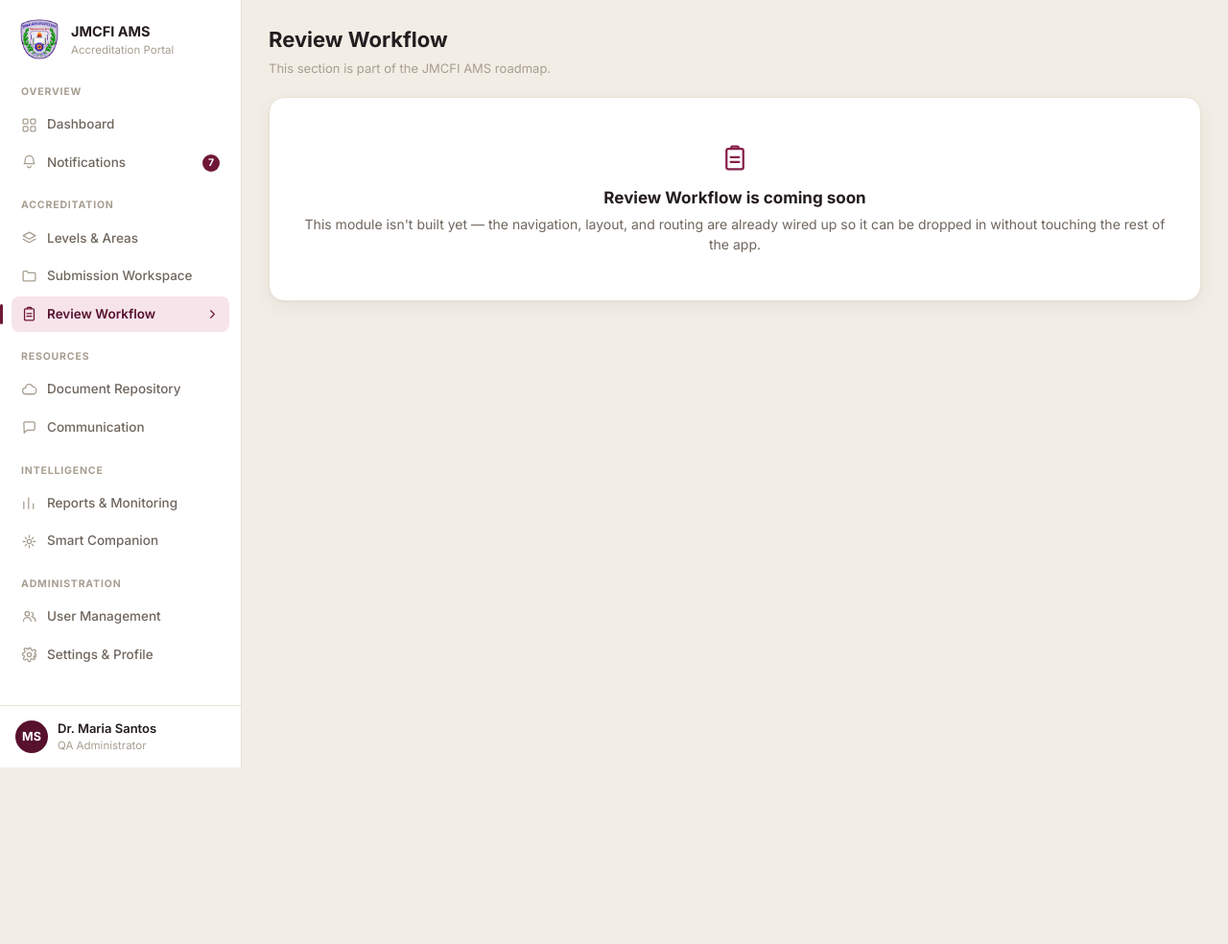
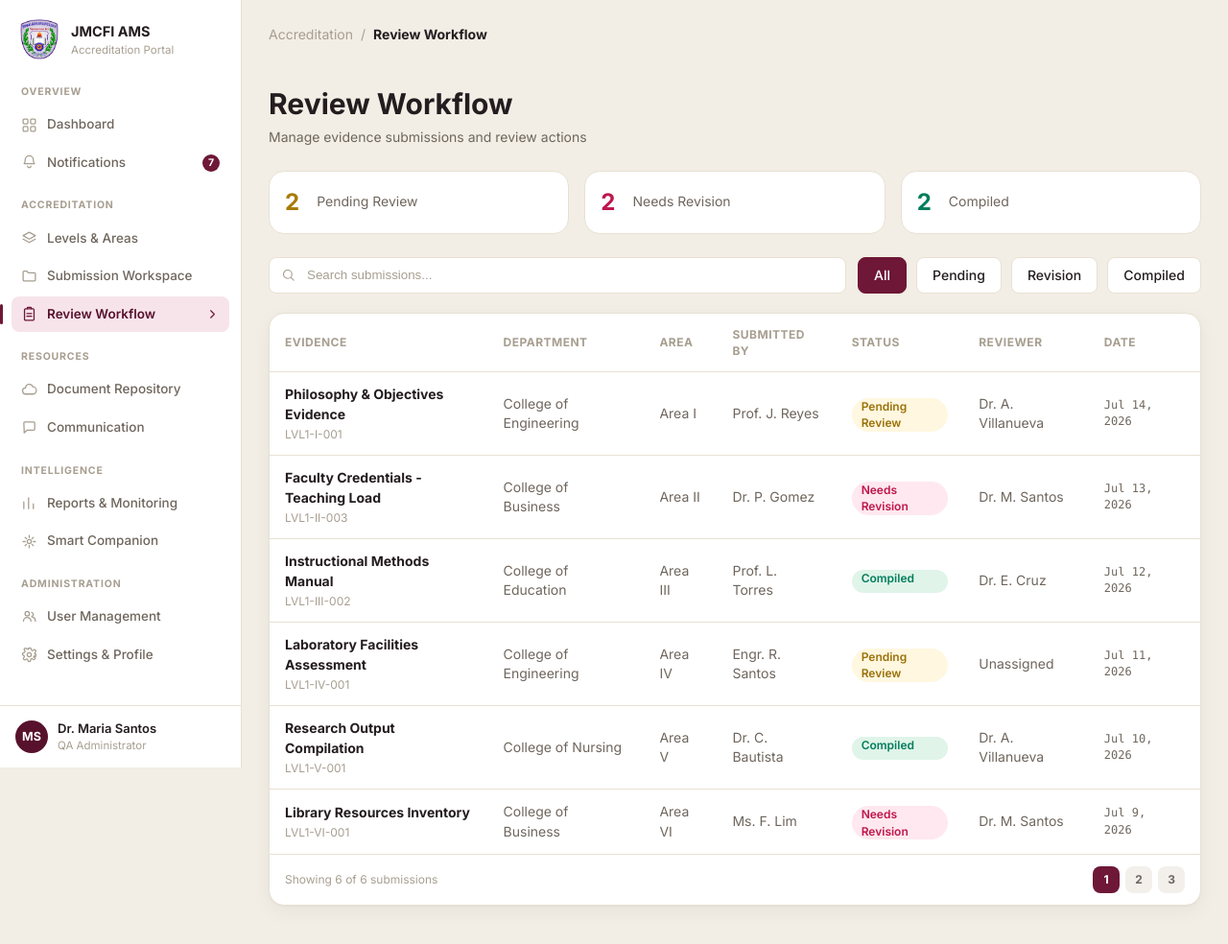
Before and after one commit to Ashhh02/accreditation_management_system, a Django app: page /accreditation/review-workflow/ in a window 1280 px wide. Shown: the whole page at 96% size. Before the commit the page ends 800 px from the top, so only its background shows below. Run offline with Django 5.2, Linux system fonts and the light colour scheme.

Commit message:
build review workflow reference ui

```diff
--- a/accreditation/templates/accreditation/review_workflow.html
+++ b/accreditation/templates/accreditation/review_workflow.html
@@ -1,4 +1,91 @@
 {% extends 'base.html' %}
+{% load static nav_extras %}
+
+{% block extra_css %}
+  <link rel="stylesheet" href="{% static 'css/review_workflow.css' %}">
+{% endblock %}
+
 {% block content %}
-  {% include 'partials/_placeholder.html' with icon_name='clipboard' %}
+  <div class="review-page">
+    <div class="review-breadcrumb">
+      <span>Accreditation</span>
+      <span>/</span>
+      <strong>Review Workflow</strong>
+    </div>
+
+    <header class="review-header">
+      <h1>Review Workflow</h1>
+      <p>Manage evidence submissions and review actions</p>
+    </header>
+
+    <section class="review-stat-grid" aria-label="Review status summary">
+      {% for stat in review_stats %}
+        <article class="review-stat-card">
+          <strong class="tone-{{ stat.tone }}">{{ stat.value }}</strong>
+          <span>{{ stat.label }}</span>
+        </article>
+      {% endfor %}
+    </section>
+
+    <section class="review-toolbar" aria-label="Submission filters">
+      <label class="review-search">
+        {% icon 'search' %}
+        <input type="search" placeholder="Search submissions...">
+      </label>
+
+      <div class="review-filter-tabs">
+        <button type="button" class="is-active">All</button>
+        <button type="button">Pending</button>
+        <button type="button">Revision</button>
+        <button type="button">Compiled</button>
+      </div>
+    </section>
+
+    <section class="review-table-card">
+      <div class="review-table-wrap">
+        <table>
+          <thead>
+            <tr>
+              <th>Evidence</th>
+              <th>Department</th>
+              <th>Area</th>
+              <th>Submitted By</th>
+              <th>Status</th>
+              <th>Reviewer</th>
+              <th>Date</th>
+              <th>Actions</th>
+            </tr>
+          </thead>
+          <tbody>
+            {% for item in submissions %}
+              <tr>
+                <td>
+                  <strong>{{ item.evidence }}</strong>
+                  <span>{{ item.code }}</span>
+                </td>
+                <td>{{ item.department }}</td>
+                <td>{{ item.area }}</td>
+                <td>{{ item.submitted_by }}</td>
+                <td><span class="review-status tone-{{ item.tone }}">{{ item.status }}</span></td>
+                <td>{{ item.reviewer }}</td>
+                <td class="review-date">{{ item.date }}</td>
+                <td>
+                  <button type="button" class="review-btn">{% icon 'search' %} Review</button>
+                </td>
+              </tr>
+            {% endfor %}
+          </tbody>
+        </table>
+      </div>
+
+      <footer class="review-table-footer">
+        <span>Showing {{ submission_count }} of {{ submission_count }} submissions</span>
+        <div class="review-pagination">
+          <button type="button" class="is-active">1</button>
+          <button type="button">2</button>
+          <button type="button">3</button>
+        </div>
+      </footer>
+    </section>
+  </div>
 {% endblock %}
--- a/accreditation/views.py
+++ b/accreditation/views.py
@@ -208,4 +208,87 @@ class SubmissionWorkspaceView(TemplateView):
 
 class ReviewWorkflowView(TemplateView):
     template_name = 'accreditation/review_workflow.html'
-    extra_context = {'page_title': 'Review Workflow'}
+
+    def get_context_data(self, **kwargs):
+        context = super().get_context_data(**kwargs)
+        submissions = [
+            {
+                'evidence': 'Philosophy & Objectives Evidence',
+                'code': 'LVL1-I-001',
+                'department': 'College of Engineering',
+                'area': 'Area I',
+                'submitted_by': 'Prof. J. Reyes',
+                'status': 'Pending Review',
+                'tone': 'gold',
+                'reviewer': 'Dr. A. Villanueva',
+                'date': 'Jul 14, 2026',
+            },
+            {
+                'evidence': 'Faculty Credentials - Teaching Load',
+                'code': 'LVL1-II-003',
+                'department': 'College of Business',
+                'area': 'Area II',
+                'submitted_by': 'Dr. P. Gomez',
+                'status': 'Needs Revision',
+                'tone': 'rose',
+                'reviewer': 'Dr. M. Santos',
+                'date': 'Jul 13, 2026',
+            },
+            {
+                'evidence': 'Instructional Methods Manual',
+                'code': 'LVL1-III-002',
+                'department': 'College of Education',
+                'area': 'Area III',
+                'submitted_by': 'Prof. L. Torres',
+                'status': 'Compiled',
+                'tone': 'green',
+                'reviewer': 'Dr. E. Cruz',
+                'date': 'Jul 12, 2026',
+            },
+            {
+                'evidence': 'Laboratory Facilities Assessment',
+                'code': 'LVL1-IV-001',
+                'department': 'College of Engineering',
+                'area': 'Area IV',
+                'submitted_by': 'Engr. R. Santos',
+                'status': 'Pending Review',
+                'tone': 'gold',
+                'reviewer': 'Unassigned',
+                'date': 'Jul 11, 2026',
+            },
+            {
+                'evidence': 'Research Output Compilation',
+                'code': 'LVL1-V-001',
+                'department': 'College of Nursing',
+                'area': 'Area V',
+                'submitted_by': 'Dr. C. Bautista',
+                'status': 'Compiled',
+                'tone': 'green',
+                'reviewer': 'Dr. A. Villanueva',
+                'date': 'Jul 10, 2026',
+            },
+            {
+                'evidence': 'Library Resources Inventory',
+                'code': 'LVL1-VI-001',
+                'department': 'College of Business',
+                'area': 'Area VI',
+                'submitted_by': 'Ms. F. Lim',
+                'status': 'Needs Revision',
+                'tone': 'rose',
+                'reviewer': 'Dr. M. Santos',
+                'date': 'Jul 9, 2026',
+            },
+        ]
+        context.update(
+            {
+                'page_title': 'Review Workflow',
+                'review_stats': [
+                    {'label': 'Pending Review', 'value': 2, 'tone': 'gold'},
+                    {'label': 'Needs Revision', 'value': 2, 'tone': 'rose'},
+                    {'label': 'Compiled', 'value': 2, 'tone': 'green'},
+                ],
+                'submissions': submissions,
+                'submission_count': len(submissions),
+            }
+        )
+        return context
--- /dev/null
+++ b/static/css/review_workflow.css
@@ -0,0 +1,281 @@
+.review-page {
+  width: 100%;
+}
+
+.review-breadcrumb {
+  display: flex;
+  align-items: center;
+  gap: 8px;
+  margin-bottom: 46px;
+  color: var(--color-text-faint);
+  font-size: 14px;
+}
+
+.review-breadcrumb strong {
+  color: var(--color-text);
+}
+
+.review-header {
+  margin-bottom: 24px;
+}
+
+.review-header h1 {
+  font-size: 30px;
+  line-height: 1.1;
+}
+
+.review-header p {
+  margin-top: 8px;
+  color: var(--color-text-muted);
+}
+
+.review-stat-grid {
+  display: grid;
+  grid-template-columns: repeat(3, minmax(0, 1fr));
+  gap: 16px;
+  margin-bottom: 24px;
+}
+
+.review-stat-card {
+  min-height: 66px;
+  display: flex;
+  align-items: center;
+  gap: 18px;
+  padding: 18px 16px;
+  border: 1px solid var(--color-border);
+  border-radius: var(--radius-lg);
+  background: var(--color-surface);
+}
+
+.review-stat-card strong {
+  font-size: 24px;
+  line-height: 1;
+}
+
+.review-stat-card span {
+  color: var(--color-text-muted);
+}
+
+.tone-green {
+  color: #007d5b;
+}
+
+.tone-gold {
+  color: #a77a06;
+}
+
+.tone-rose {
+  color: #bf164c;
+}
+
+.review-toolbar {
+  display: grid;
+  grid-template-columns: minmax(320px, 1fr) auto;
+  gap: 12px;
+  align-items: center;
+  margin-bottom: 20px;
+}
+
+.review-search {
+  height: 38px;
+  display: flex;
+  align-items: center;
+  gap: 10px;
+  padding: 0 12px;
+  border: 1px solid var(--color-border);
+  border-radius: var(--radius-sm);
+  background: var(--color-surface);
+  color: var(--color-text-faint);
+}
+
+.review-search .icon {
+  width: 15px;
+  height: 15px;
+  flex-shrink: 0;
+}
+
+.review-search input {
+  width: 100%;
+  min-width: 0;
+  border: 0;
+  outline: 0;
+  background: transparent;
+  color: var(--color-text);
+}
+
+.review-search input::placeholder {
+  color: var(--color-text-faint);
+}
+
+.review-filter-tabs {
+  display: flex;
+  gap: 10px;
+}
+
+.review-filter-tabs button {
+  height: 38px;
+  padding: 0 16px;
+  border: 1px solid var(--color-border);
+  border-radius: var(--radius-sm);
+  background: var(--color-surface);
+  color: var(--color-text);
+  font-weight: 500;
+}
+
+.review-filter-tabs button.is-active {
+  border-color: var(--maroon-700);
+  background: var(--maroon-700);
+  color: #fff;
+}
+
+.review-table-card {
+  overflow: hidden;
+  border: 1px solid var(--color-border);
+  border-radius: var(--radius-lg);
+  background: var(--color-surface);
+  box-shadow: var(--shadow-card);
+}
+
+.review-table-wrap {
+  width: 100%;
+  overflow-x: auto;
+}
+
+.review-table-card table {
+  width: 100%;
+  min-width: 1080px;
+  border-collapse: collapse;
+}
+
+.review-table-card th,
+.review-table-card td {
+  padding: 13px 16px;
+  border-bottom: 1px solid var(--color-border);
+  text-align: left;
+  vertical-align: middle;
+}
+
+.review-table-card th {
+  color: var(--color-text-faint);
+  font-size: 12px;
+  font-weight: 700;
+  letter-spacing: 0.04em;
+  text-transform: uppercase;
+}
+
+.review-table-card td {
+  color: var(--color-text-muted);
+}
+
+.review-table-card td strong {
+  display: block;
+  color: var(--color-text);
+  font-size: 14px;
+}
+
+.review-table-card td span {
+  display: block;
+  margin-top: 2px;
+  color: var(--color-text-faint);
+  font-size: 12px;
+}
+
+.review-status {
+  display: inline-flex;
+  align-items: center;
+  min-height: 24px;
+  padding: 0 10px;
+  border-radius: var(--radius-pill);
+  font-size: 12px;
+  font-weight: 600;
+}
+
+.review-status.tone-green {
+  background: #e0f4e9;
+  color: #007d5b;
+}
+
+.review-status.tone-gold {
+  background: #fff7df;
+  color: #9a710a;
+}
+
+.review-status.tone-rose {
+  background: #ffe8ef;
+  color: #bf164c;
+}
+
+.review-date {
+  font-family: ui-monospace, SFMono-Regular, Menlo, Consolas, monospace;
+  font-size: 12px;
+}
+
+.review-btn {
+  display: inline-flex;
+  align-items: center;
+  gap: 6px;
+  height: 30px;
+  padding: 0 12px;
+  border: 0;
+  border-radius: var(--radius-pill);
+  background: var(--maroon-700);
+  color: #fff;
+  font-weight: 700;
+}
+
+.review-btn .icon {
+  width: 13px;
+  height: 13px;
+}
+
+.review-table-footer {
+  display: flex;
+  align-items: center;
+  justify-content: space-between;
+  gap: 16px;
+  padding: 12px 16px;
+  color: var(--color-text-faint);
+  font-size: 12px;
+}
+
+.review-pagination {
+  display: flex;
+  gap: 6px;
+}
+
+.review-pagination button {
+  width: 28px;
+  height: 28px;
+  border: 0;
+  border-radius: 8px;
+  background: #f3f0ec;
+  color: var(--color-text-muted);
+  font-weight: 700;
+}
+
+.review-pagination button.is-active {
+  background: var(--maroon-700);
+  color: #fff;
+}
+
+@media (max-width: 980px) {
+  .review-stat-grid,
+  .review-toolbar {
+    grid-template-columns: 1fr;
+  }
+
+  .review-filter-tabs {
+    flex-wrap: wrap;
+  }
+}
+
+@media (max-width: 640px) {
+  .review-breadcrumb {
+    margin-bottom: 28px;
+  }
+
+  .review-table-footer {
+    align-items: flex-start;
+    flex-direction: column;
+  }
+}
```
